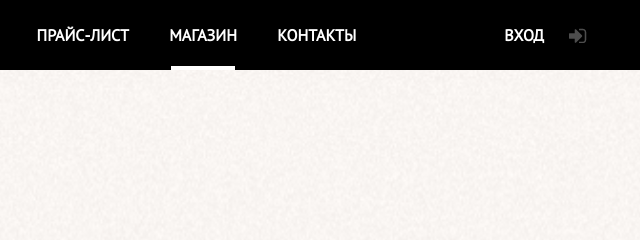
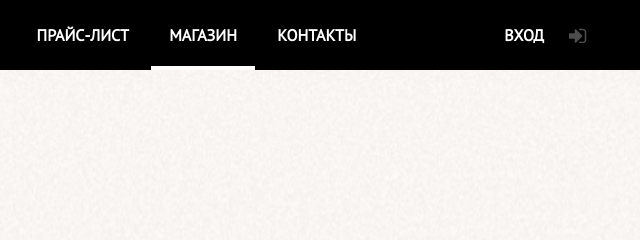
Before and after one commit to Vonafo/3.1BarberShopBarber, a plain HTML site: page store.html in a window 1280 px wide. Shown: the top 240 px of the page, 551-1191 px from the left. Drawn offline with Linux system fonts and the light colour scheme.

Commit message:
adaptive and fix item.html

```diff
--- a/css/style.css
+++ b/css/style.css
@@ -76,9 +76,10 @@ ul.desktop li.active a:after {
   height: 4px;
   background: #ffffff;
   position: absolute;
-  left: 20px;
-  right: 20px;
+  left: 0;
+  right: 0;
   bottom: 0;
+  margin: auto;
 }
 .desktop li {
   line-height: 70px;
```
